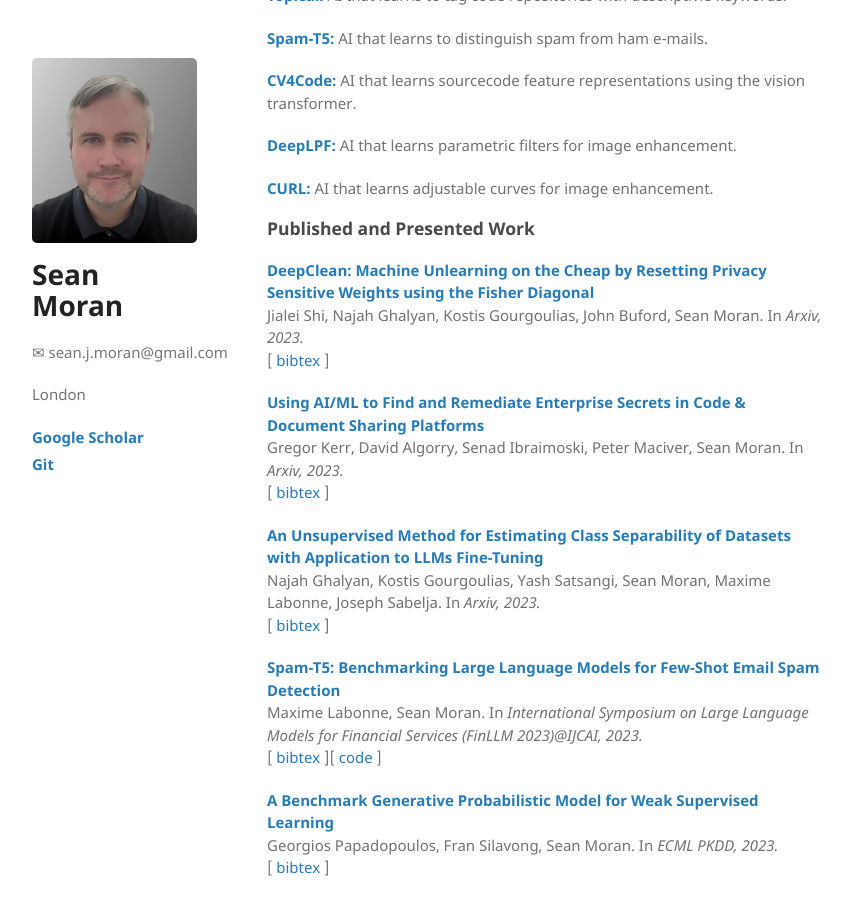
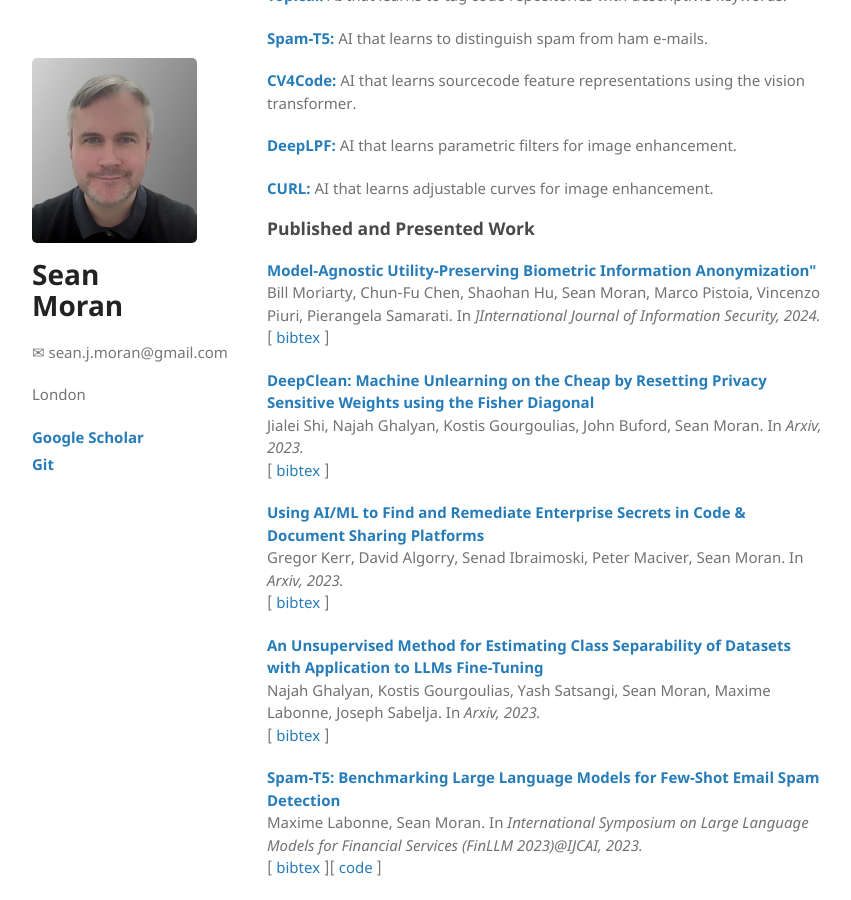
Before and after one commit to sjmoran/sjmoran.github.io, a Jekyll site: the page built from index.html, in a window 1280 px wide and 900 px high, scrolled down 1000 px. Shown: the whole window, without its empty margins (26-877 px from the left). Built offline with Jekyll 4.4.1, drawn with Linux system fonts in a browser that asks for light colours.

Commit message:
Update index.html

```diff
--- a/index.html
+++ b/index.html
@@ -52,6 +52,10 @@ API-Miner: </a></strong>AI that searches for similar API contract specification
 <p><strong><a target="_blank" href="https://github.com/sjmoran/CURL">CURL: </a></strong> AI that learns adjustable curves for image enhancement.</p>
 
 </p><h3 id="published-and-presented-work">Published and Presented Work</h3>
+
+<p><strong><a target="_blank" href="https://arxiv.org/abs/2311.10448">
+Model-Agnostic Utility-Preserving Biometric Information Anonymization" </a></strong><br />Bill Moriarty, Chun-Fu Chen, Shaohan Hu, Sean Moran, Marco Pistoia, Vincenzo Piuri, Pierangela Samarati. In <em>]International Journal of Information Security, 2024.</em><br />
+[ <a target="_blank" href="">bibtex</a> ] </p>
 
 <p><strong><a target="_blank" href="https://arxiv.org/abs/2311.10448">
 DeepClean: Machine Unlearning on the Cheap by Resetting Privacy Sensitive Weights using the Fisher Diagonal </a></strong><br />Jialei Shi, Najah Ghalyan, Kostis Gourgoulias, John Buford, Sean Moran. In <em>Arxiv, 2023.</em><br />
```
